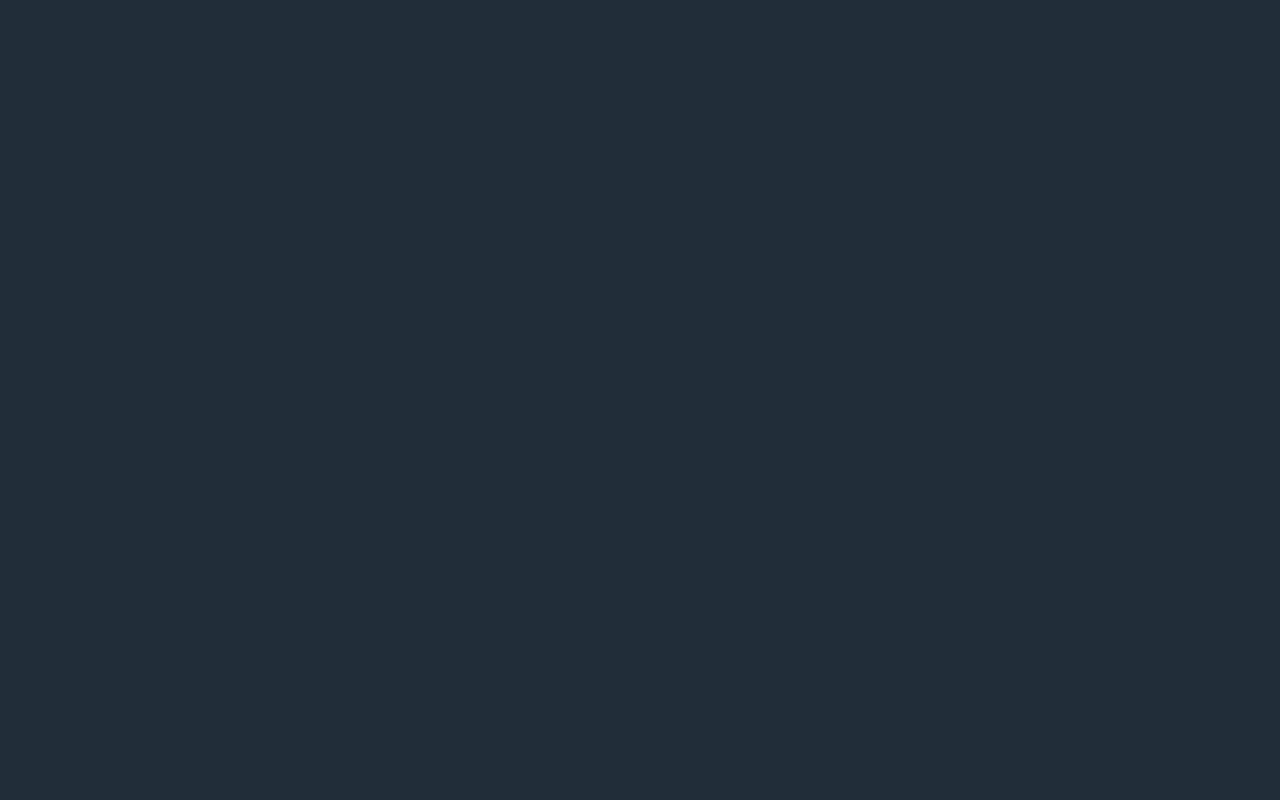
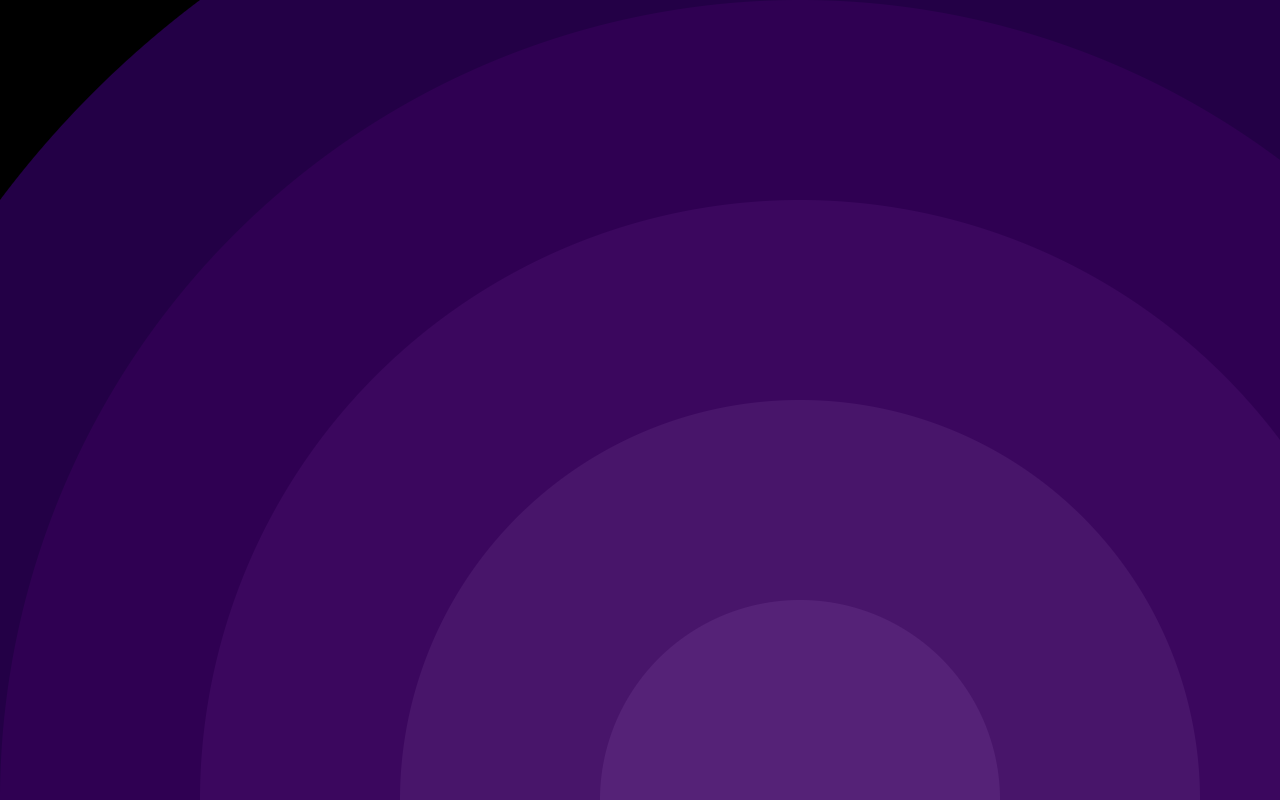
Before and after one commit to popacra/plataformas-moviles-entregas, a plain HTML site: page index.html in a window 1280 px wide. Drawn offline with Linux system fonts and the light colour scheme.

Commit message:
Add files via upload

```diff
--- a/css/index.css
+++ b/css/index.css
@@ -1,3 +1,31 @@
+*{
+    margin: 0;
+    padding: 0;
+    display: inline;
+    box-sizing: border-box;
+    font-family: sans-serif;
+}
 body{
-    background-color: rgb(33, 45, 56);
+    animation-name: aparicion;
+    animation-duration: 1s;
+    animation-delay: 0s;
+    display: inline;
+    background-image: url(../img/bullseye-gradient.png);
+    background-repeat: no-repeat;
+
 }
+@keyframes aparicion{
+    0%{
+        opacity: 0;
+    }
+    100%{
+        opacity: 1;
+    }
+}
+.presentaciones{
+    display:flex;
+    flex-flow: row wrap;
+}
+.actividades{
+    background-color: rgb(54, 74, 92);
+}
--- a/index.html
+++ b/index.html
@@ -5,8 +5,10 @@
   </head>
 
   <body>
+      <div class="box">
+        <div class="presentacion">
 
-      <div class="presentacion">
+        </div>
         <div class="actividades">
 
         </div>
```
Also changed, not shown: img/bullseye-gradient.png (added).
